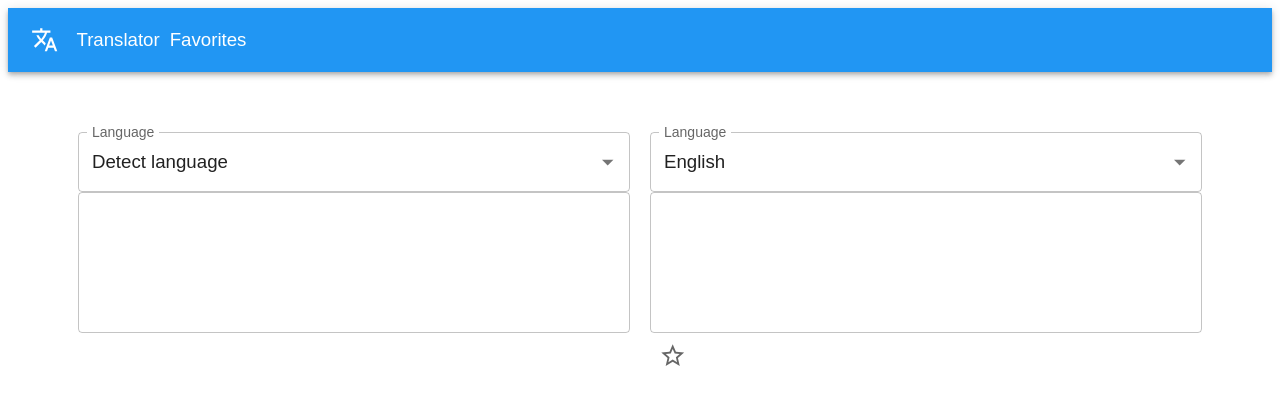
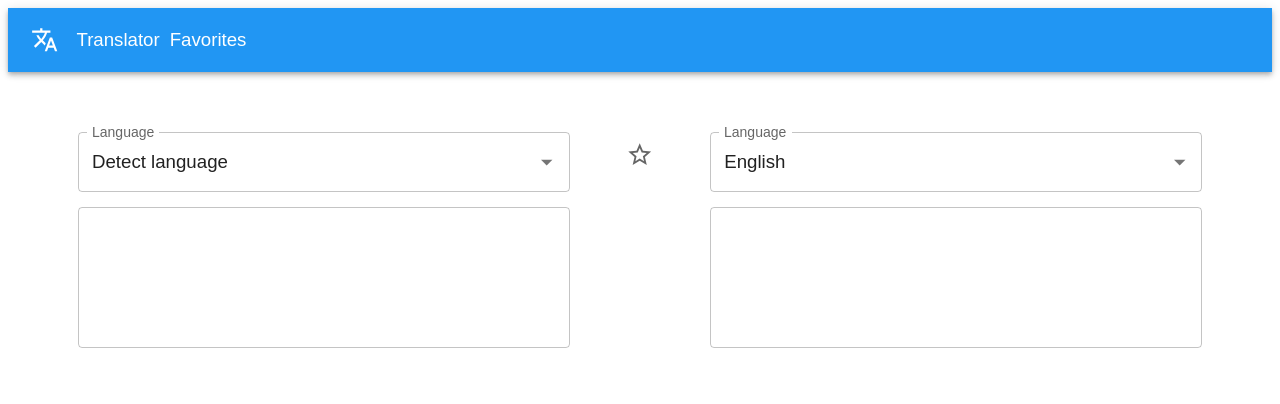
Before and after one commit to kirillstepanchuk/azati-test, a React app in the folder client/: page / in a window 1280 px wide. Shown: the top 404 px of the page. Built offline with nearby package versions, Linux system fonts and the light colour scheme; no server answers.

Commit message:
add adaptability on main page

```diff
--- a/client/src/pages/Favorites.jsx
+++ b/client/src/pages/Favorites.jsx
@@ -21,10 +21,9 @@ const Favorites = () => {
       <Header />
       <Container>
         <Grid container spacing={4}>
-          {favorites?.favoritesTranslations.map((tr) => (
-            <Grid item xs={12}>
+          {favorites?.favoritesTranslations.map((tr, index) => (
+            <Grid key={index} item xs={12}>
               {tr.transaltion.from.text} {tr.transaltion.to.text}
-              {/* {JSON.stringify(tr)} */}
               <button onClick={onDeleteButtonClick(tr)}>Удалить</button>
             </Grid>
           ))}
--- a/client/src/pages/Translator.jsx
+++ b/client/src/pages/Translator.jsx
@@ -1,31 +1,26 @@
 import React, { useEffect, useLayoutEffect, useState } from "react";
+import { useDispatch, useSelector } from "react-redux";
 import TextField from "@mui/material/TextField";
-import Autocomplete from "@mui/material/Autocomplete";
 import Grid from "@mui/material/Grid";
 import { makeStyles, createStyles } from "@mui/styles";
 import StarBorderIcon from "@mui/icons-material/StarBorder";
 import StarIcon from "@mui/icons-material/Star";
+import { Checkbox, Skeleton } from "@mui/material";
 
-import { fetchTranslation } from "../api/translation.api";
-import { fetchDetectedLanguage, fetchLanguages } from "../api/language.api";
-import getLanguages from "../store/actions/languageActions/getLanguages";
 import useDebounce from "../hooks/useDebounce";
 import Header from "../components/Header/Header";
 import Container from "../components/Container/Container";
-import { useDispatch, useSelector } from "react-redux";
 import LanguageAutocomplete from "../components/Autocomplete/LanguageAutocomplete";
-import { Checkbox, Skeleton } from "@mui/material";
+import getLanguages from "../store/actions/languageActions/getLanguages";
+import detectLanguage from "../store/actions/languageActions/detectLanguages";
 import translateText from "../store/actions/translationActions/translateText";
-import detectLanguage from "../store/actions/languageActions/detectLanguages";
 import addTranslationToFavorites from "../store/actions/favoritesActions/addTranslationToFavorites";
 import removeTranslationFromFavorites from "../store/actions/favoritesActions/removeTranslationFromFavorites";
 import isFavoriteTranslationExists from "../utils/isFavoriteTranslationExists";
 
 const useStyles = makeStyles((theme) =>
   createStyles({
-    textarea: {
-      marginTop: theme.spacing(4),
-    },
+    mainGrid: {},
   })
 );
 
@@ -113,15 +108,24 @@ const Translator = () => {
     <div>
       <Header />
       <Container>
-        <Grid container spacing={4}>
-          <Grid item xs={6}>
+        <Grid
+          container
+          direction={{ xs: "column", md: "row" }}
+          columns={16}
+          className={classes.mainGrid}
+        >
+          <Grid item xs={7}>
+            <Grid container spacing={{ xs: 2, md: 3 }} direction="column">
+              <Grid item>
                 <LanguageAutocomplete
                   languages={languagesWidthDetect}
                   currentLanguage={inputLanguage.label}
                   setLanguage={setInputLanguage}
                   loading={languages.loading}
                 />
+              </Grid>
 
+              <Grid item>
                 <TextField
                   className={classes.textarea}
                   fullWidth
@@ -131,17 +135,39 @@ const Translator = () => {
                   onChange={handleChange}
                 />
               </Grid>
+            </Grid>
+          </Grid>
 
-          <Grid item xs={6}>
+          <Grid item xs={2}>
+            <Grid
+              container
+              direction="column"
+              alignItems="center"
+              justifyContent="center"
+            >
+              <Checkbox
+                checked={favoriteChecked}
+                onChange={onFavoritesButtonChange}
+                icon={<StarBorderIcon />}
+                checkedIcon={<StarIcon />}
+              />
+            </Grid>
+          </Grid>
+
+          <Grid item xs={7}>
+            <Grid container spacing={{ xs: 2, md: 3 }} direction="column">
+              <Grid item>
                 <LanguageAutocomplete
                   languages={possibleLanguages}
                   currentLanguage={outputLanguage.label}
                   setLanguage={setOutputLanguage}
                   loading={languages.loading}
                 />
+              </Grid>
 
+              <Grid item>
                 {translation.loading || detectedLanguage.loading ? (
-              <Skeleton width="100%" height={200} />
+                  <Skeleton width="100%" />
                 ) : (
                   <TextField
                     className={classes.textarea}
@@ -151,13 +177,8 @@ const Translator = () => {
                     value={translation.data?.text[0].translations[0].text || ""}
                   />
                 )}
-
-            <Checkbox
-              checked={favoriteChecked}
-              onChange={onFavoritesButtonChange}
-              icon={<StarBorderIcon />}
-              checkedIcon={<StarIcon />}
-            />
+              </Grid>
+            </Grid>
           </Grid>
         </Grid>
       </Container>
--- a/client/src/store/actions/favoritesActions/addTranslationToFavorites.js
+++ b/client/src/store/actions/favoritesActions/addTranslationToFavorites.js
@@ -1,9 +1,9 @@
 import { ADD_TRANSLATION_TO_FAVORITES } from "../../actionTypes";
 
-const addTranslationToFavorites = (transaltion) => ({
+const addTranslationToFavorites = (translation) => ({
   type: ADD_TRANSLATION_TO_FAVORITES,
   payload: {
-    transaltion,
+    translation,
   }
 });
 
--- a/client/src/store/actions/favoritesActions/removeTranslationFromFavorites.js
+++ b/client/src/store/actions/favoritesActions/removeTranslationFromFavorites.js
@@ -1,9 +1,9 @@
 import { REMOVE_TRANSLATION_FROM_FAVORITES } from "../../actionTypes";
 
-const removeTranslationFromFavorites = (transaltion) => ({
+const removeTranslationFromFavorites = (translation) => ({
   type: REMOVE_TRANSLATION_FROM_FAVORITES,
   payload: {
-    transaltion,
+    translation,
   }
 });
 
--- a/client/src/store/reducers/favorites.js
+++ b/client/src/store/reducers/favorites.js
@@ -25,7 +25,11 @@ const reducer = (
     case REMOVE_TRANSLATION_FROM_FAVORITES:
       state.favoritesTranslations.reverse();
 
-      const indexOfProduct = state.favoritesTranslations.findIndex((object) => JSON.stringify(object) === JSON.stringify(action.payload));
+      const indexOfProduct = state.favoritesTranslations.findIndex((object) => JSON.stringify(object) === JSON.stringify(action.payload.translation));
+
+      if (indexOfProduct === -1) {
+        return state;
+      }
 
       state.favoritesTranslations.splice(indexOfProduct, 1);
 
```
Lines whose indentation alone changed are shown as unchanged.
